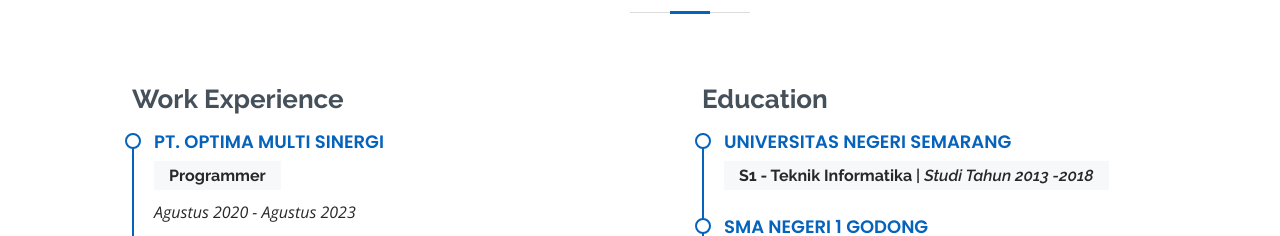
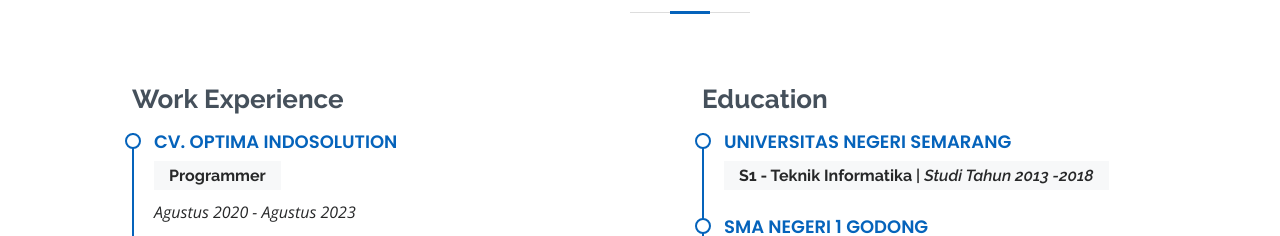
Before and after one commit to punkytka/punkytka, a plain HTML site: page index.html in a window 1280 px wide. Shown: the part 2060-2296 px from the top of the page. Drawn offline with nearby package versions, Linux system fonts and the light colour scheme.

Commit message:
Update index.html

```diff
--- a/index.html
+++ b/index.html
@@ -228,7 +228,7 @@
           <div class="col-lg-6">
             <h3 class="resume-title">Work Experience</h3>
             <div class="resume-item">
-              <h4>PT. OPTIMA MULTI SINERGI</h4>
+              <h4>CV. OPTIMA INDOSOLUTION</h4>
               <h5><b>Programmer</b></h5>
               <p><em> Agustus 2020 - Agustus 2023</em></p>
               <ul>
```
